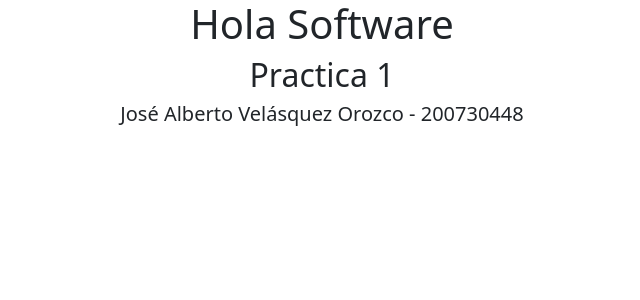
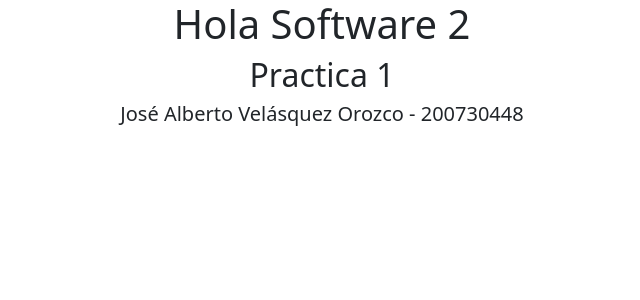
Before and after one commit to chepebeto/SA_Practica1_200730448, a React (Create React App) app: page / in a window 1280 px wide. Shown: the top 300 px of the page, without its empty margins (318-958 px from the left). Built offline with nearby package versions, Linux system fonts and the light colour scheme.

Commit message:
Cambio en pantalla

```diff
--- a/src/App.js
+++ b/src/App.js
@@ -5,7 +5,7 @@ import './App.css';
 function App() {
   return (
     <div className="App">
-          <h1> Hola Software </h1>
+          <h1> Hola Software 2 </h1>
           <h2> Practica 1</h2>
           <h5> José Alberto Velásquez Orozco - 200730448</h5>
     </div>
```
